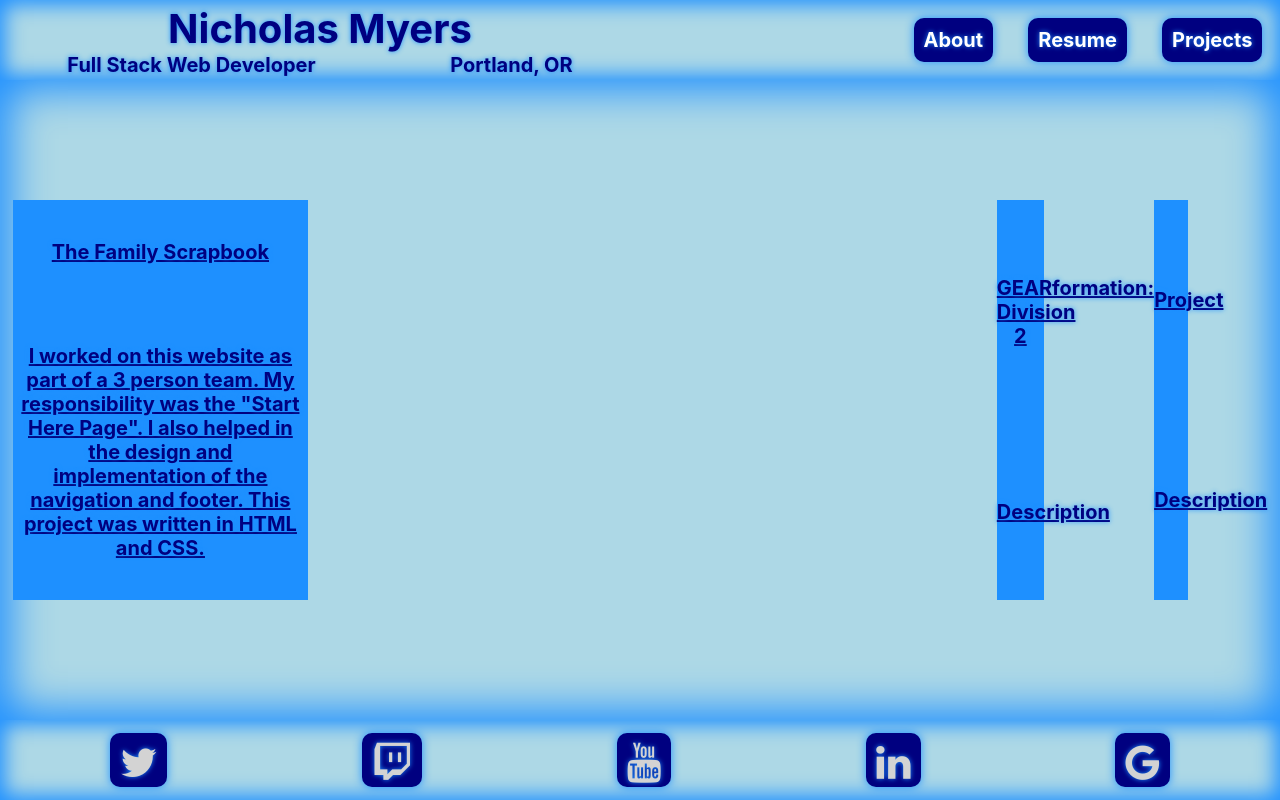
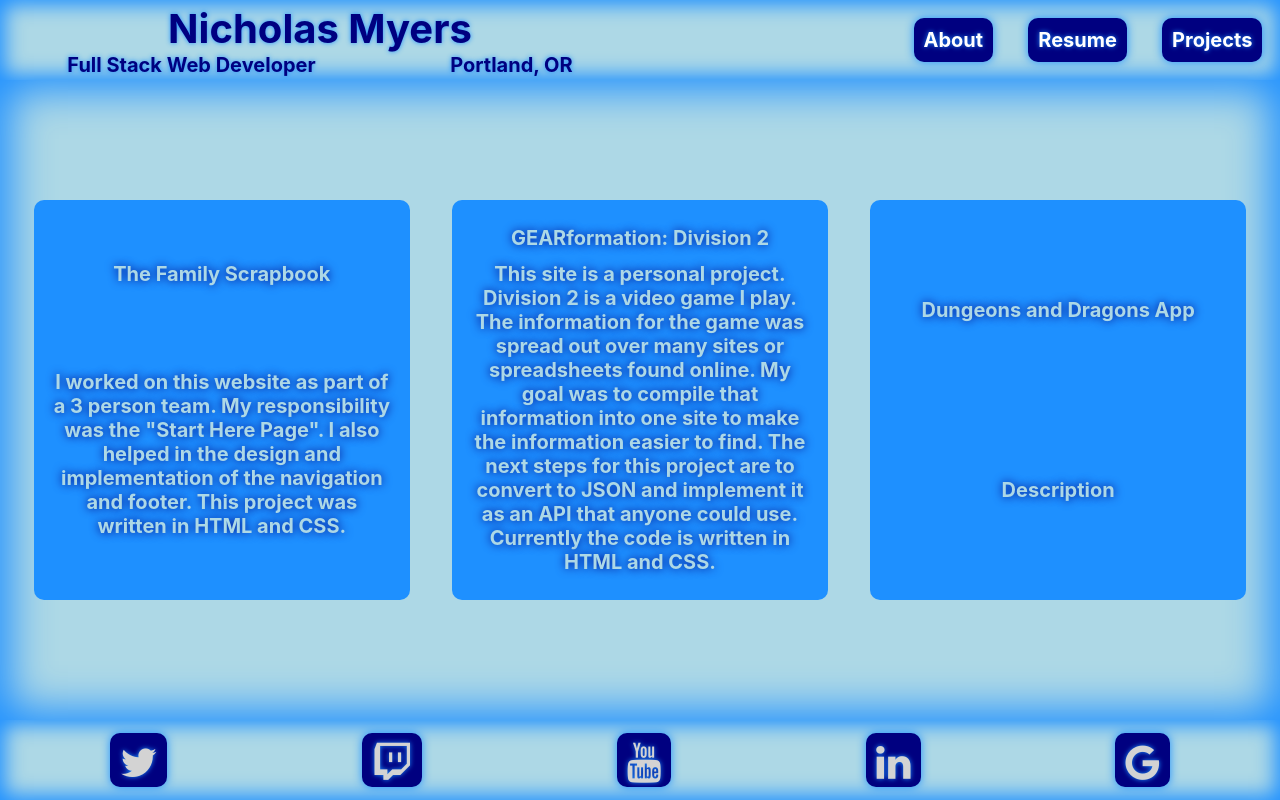
Before and after one commit to nicholas-myers/Professional-Portfolio, a React (Create React App) app: page /projects in a window 1280 px wide. Built offline with nearby package versions, Linux system fonts and the light colour scheme.

Commit message:
set up pjrojects page

```diff
--- a/src/components/Projects.js
+++ b/src/components/Projects.js
@@ -8,37 +8,37 @@ const ProjectCard = styled.div`
   justify-content: space-around;
   background-color: dodgerblue;
   height: 50vh;
+  padding: 2rem;
+  border-radius: 1rem;
+
+  p, h2 {
+      color: lightblue;
+      text-shadow:  0 0 1rem navy;
+  }
 `;
 
 export default function Projects() {
   return (
     <>
-      <a
-        target="_blank"
-        href="https://the-family-scrapbook.netlify.app/starthere"
-      >
       <ProjectCard>
         <h2>The Family Scrapbook</h2>
         <p>
-            I worked on this website as part of a 3 person team. My
-            responsibility was the "Start Here Page". I also helped in the
-            design and implementation of the navigation and footer. This project
-            was written in HTML and CSS.
+          I worked on this website as part of a 3 person team. My responsibility
+          was the "Start Here Page". I also helped in the design and
+          implementation of the navigation and footer. This project was written
+          in HTML and CSS.
         </p>
       </ProjectCard>
-      </a>
-      <a target="_blank" href="https://gearformation.netlify.app/">
+
       <ProjectCard>
         <h2>GEARformation: Division 2</h2>
+        <p>This site is a personal project. Division 2 is a video game I play. The information for the game was spread out over many sites or spreadsheets found online. My goal was to compile that information into one site to make the information easier to find. The next steps for this project are to convert to JSON and implement it as an API that anyone could use. Currently the code is written in HTML and CSS.</p>
+      </ProjectCard>
+
+      <ProjectCard>
+        <h2>Dungeons and Dragons App</h2>
         <p>Description</p>
       </ProjectCard>
-      </a>
-      <a href="">
-        <ProjectCard>
-          <h2>Project</h2>
-          <p>Description</p>
-        </ProjectCard>
-      </a>
     </>
   );
 }
```
Lines whose indentation alone changed are shown as unchanged.
